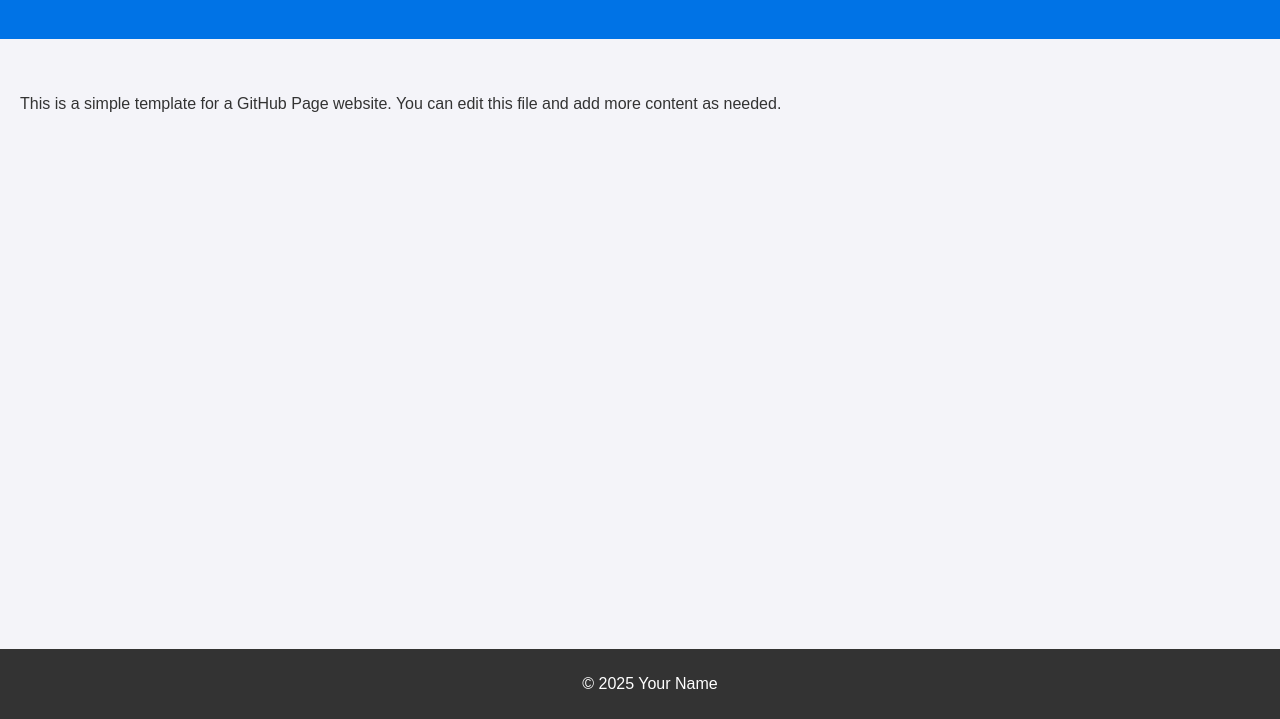
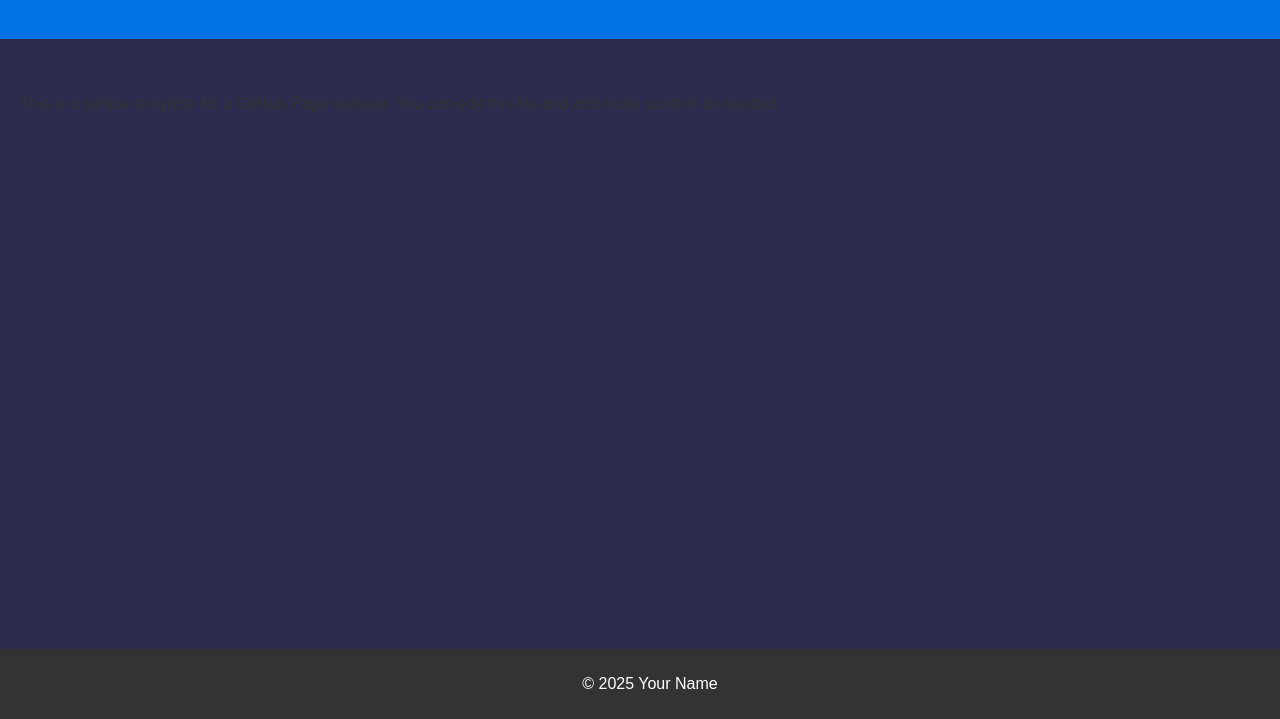
Before and after one commit to purloxPixel/purloxPixel.github.io, a plain HTML site: page index.html in a window 1280 px wide. Shown: the part 81-800 px from the top of the page. Drawn offline with Linux system fonts and the light colour scheme.

Commit message:
Update style.css

```diff
--- a/style.css
+++ b/style.css
@@ -3,7 +3,7 @@ body {
     font-family: Arial, sans-serif;
     margin: 0;
     padding: 0;
-    background-color: #f4f4f9;
+    background-color: #2c2c4e;
     color: #333;
 }
 
```
